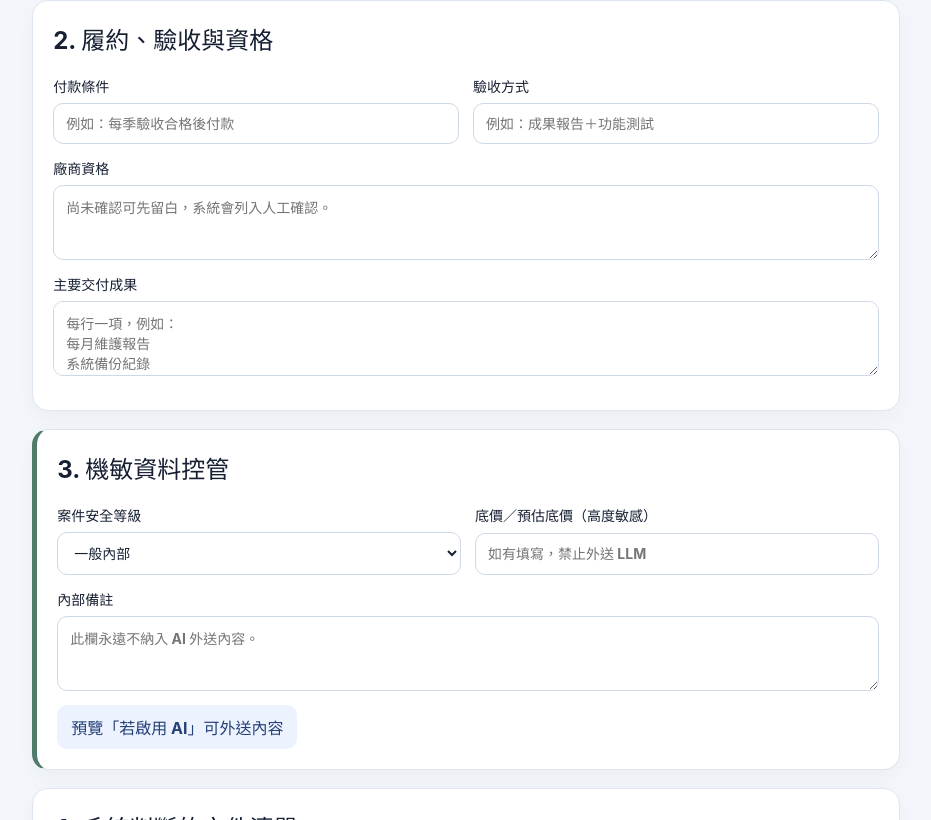
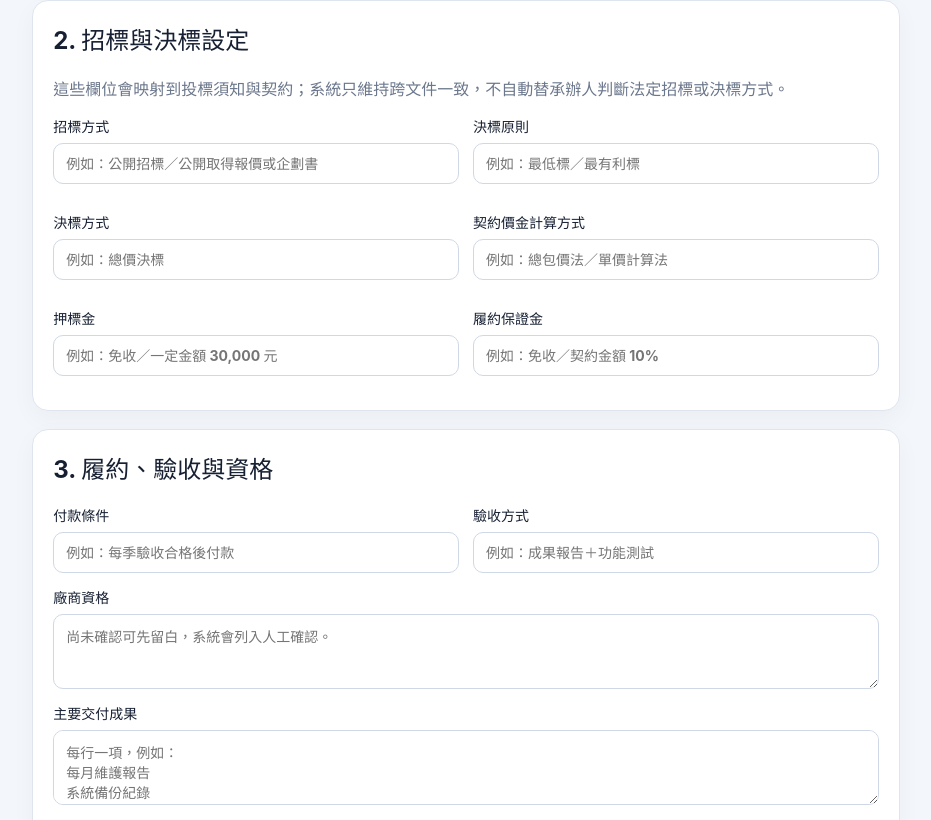
Before and after one commit to Harry5450/gov-procurement-assistant, a React (Vite) app: page / in a window 1280 px wide. Shown: the part 860-1680 px from the top of the page, without its empty margins (329-1260 px from the left). Built offline with nearby package versions, Linux system fonts and the light colour scheme.

Commit message:
feat: expose canonical mapping fields and coverage preview

```diff
--- a/src/App.tsx
+++ b/src/App.tsx
@@ -1,6 +1,7 @@
 import { useEffect, useMemo, useState } from 'react';
 import { deleteCase, listCases, upsertCase } from './db';
 import { exportCaseDocx, exportCaseJson } from './export';
+import { buildAllTemplateMappingPreviews } from './mapping';
 import { completenessScore, evaluateCase } from './rules';
 import { buildSanitizedAIContext } from './privacy';
 import { formatRocDate, getTemplateArchive, getTemplateObservation, getTemplateSyncStatus, pccTemplateIndex } from './pcc';
@@ -20,6 +21,12 @@ function newCase(): ProcurementCase {
     acceptanceMethod: '',
     deliverables: [],
     vendorQualification: '',
+    procurementMethod: '',
+    awardPrinciple: '',
+    awardMethod: '',
+    bidBond: '',
+    performanceBond: '',
+    contractPriceMethod: '',
     internalNotes: '',
     securityLevel: 'INTERNAL',
     createdAt: now,
@@ -55,6 +62,7 @@ export default function App() {
 
   const rules = useMemo(() => evaluateCase(current), [current]);
   const score = useMemo(() => completenessScore(current), [current]);
+  const mappingPreviews = useMemo(() => buildAllTemplateMappingPreviews(current), [current]);
 
   async function refresh() {
     setCases(await listCases());
@@ -152,7 +160,20 @@ export default function App() {
           </div>
 
           <div className="card">
-            <h2>2. 履約、驗收與資格</h2>
+            <h2>2. 招標與決標設定</h2>
+            <p className="muted">這些欄位會映射到投標須知與契約；系統只維持跨文件一致，不自動替承辦人判斷法定招標或決標方式。</p>
+            <div className="form-grid">
+              <label>招標方式<input value={current.procurementMethod ?? ''} onChange={(e) => patch('procurementMethod', e.target.value)} placeholder="例如：公開招標／公開取得報價或企劃書" /></label>
+              <label>決標原則<input value={current.awardPrinciple ?? ''} onChange={(e) => patch('awardPrinciple', e.target.value)} placeholder="例如：最低標／最有利標" /></label>
+              <label>決標方式<input value={current.awardMethod ?? ''} onChange={(e) => patch('awardMethod', e.target.value)} placeholder="例如：總價決標" /></label>
+              <label>契約價金計算方式<input value={current.contractPriceMethod ?? ''} onChange={(e) => patch('contractPriceMethod', e.target.value)} placeholder="例如：總包價法／單價計算法" /></label>
+              <label>押標金<input value={current.bidBond ?? ''} onChange={(e) => patch('bidBond', e.target.value)} placeholder="例如：免收／一定金額 30,000 元" /></label>
+              <label>履約保證金<input value={current.performanceBond ?? ''} onChange={(e) => patch('performanceBond', e.target.value)} placeholder="例如：免收／契約金額 10%" /></label>
+            </div>
+          </div>
+
+          <div className="card">
+            <h2>3. 履約、驗收與資格</h2>
             <div className="form-grid">
               <label>付款條件<input value={current.paymentTerms} onChange={(e) => patch('paymentTerms', e.target.value)} placeholder="例如：每季驗收合格後付款" /></label>
               <label>驗收方式<input value={current.acceptanceMethod} onChange={(e) => patch('acceptanceMethod', e.target.value)} placeholder="例如：成果報告＋功能測試" /></label>
@@ -162,7 +183,7 @@ export default function App() {
           </div>
 
           <div className="card security-card">
-            <h2>3. 機敏資料控管</h2>
+            <h2>4. 機敏資料控管</h2>
             <div className="form-grid">
               <label>案件安全等級<select value={current.securityLevel} onChange={(e) => patch('securityLevel', e.target.value as SecurityLevel)}>{Object.entries(securityNames).map(([value, label]) => <option key={value} value={value}>{label}</option>)}</select></label>
               <label>底價／預估底價（高度敏感）<input type="number" value={current.reservePrice ?? ''} onChange={(e) => patch('reservePrice', e.target.value ? Number(e.target.value) : undefined)} placeholder="如有填寫，禁止外送 LLM" /></label>
@@ -173,7 +194,7 @@ export default function App() {
           </div>
 
           <div className="card">
-            <h2>4. 系統判斷的文件清單</h2>
+            <h2>5. 系統判斷的文件清單</h2>
             <div className="columns">
               <div><h3>必要文件</h3><ul>{rules.requiredDocuments.map((item) => <li key={item}>✅ {item}</li>)}</ul></div>
               <div><h3>可能需要</h3><ul>{rules.optionalDocuments.map((item) => <li key={item}>◻️ {item}</li>)}</ul></div>
@@ -183,8 +204,31 @@ export default function App() {
           </div>
 
           <div className="card">
-            <h2>5. 工程會範本 Registry</h2>
-            <p className="muted">PCC Watcher 會監測公開索引，並另外封存核心範本的 DOCX / ODT / PDF 與 SHA-256。偵測到新版時只建立 candidate，必須人工確認後才可更新 active 範本。</p>
+            <h2>6. 官方範本欄位 Mapping</h2>
+            <p className="muted">同一個 ProcurementCase 是所有文件的單一資料來源。下面顯示目前資料可以填入哪些官方範本位置，以及仍缺哪些必要欄位。</p>
+            <div className="template-list">
+              {mappingPreviews.map((preview) => (
+                <div className="mapping-block" key={preview.templateId}>
+                  <div className="template-row">
+                    <span><strong>{preview.templateName}</strong><small>必要欄位 {preview.readyRequiredCount}/{preview.requiredCount}</small></span>
+                    <span className={`tag ${preview.coverage === 100 ? 'current' : 'candidate'}`}>{preview.coverage}%</span>
+                  </div>
+                  <ul>
+                    {preview.rows.map((row) => (
+                      <li key={`${preview.templateId}-${row.key}`}>
+                        {row.ready ? '✅' : row.required ? '⚠️' : '◻️'} <strong>{row.canonicalLabel}</strong> → {row.targetLabel}：{row.ready ? row.value : '待填'}
+                        <small className="muted"> · Anchor：{row.anchor}{row.note ? ` · ${row.note}` : ''}</small>
+                      </li>
+                    ))}
+                  </ul>
+                </div>
+              ))}
+            </div>
+          </div>
+
+          <div className="card">
+            <h2>7. 工程會範本 Registry</h2>
+            <p className="muted">PCC Watcher 會監測公開索引，並另外封存核心範本的 Word / ODT / PDF 與 SHA-256。偵測到新版時只建立 candidate，必須人工確認後才可更新 active 範本。</p>
             <div className="template-list">
               {applicableTemplates.map((item) => {
                 const observed = getTemplateObservation(item);
```
